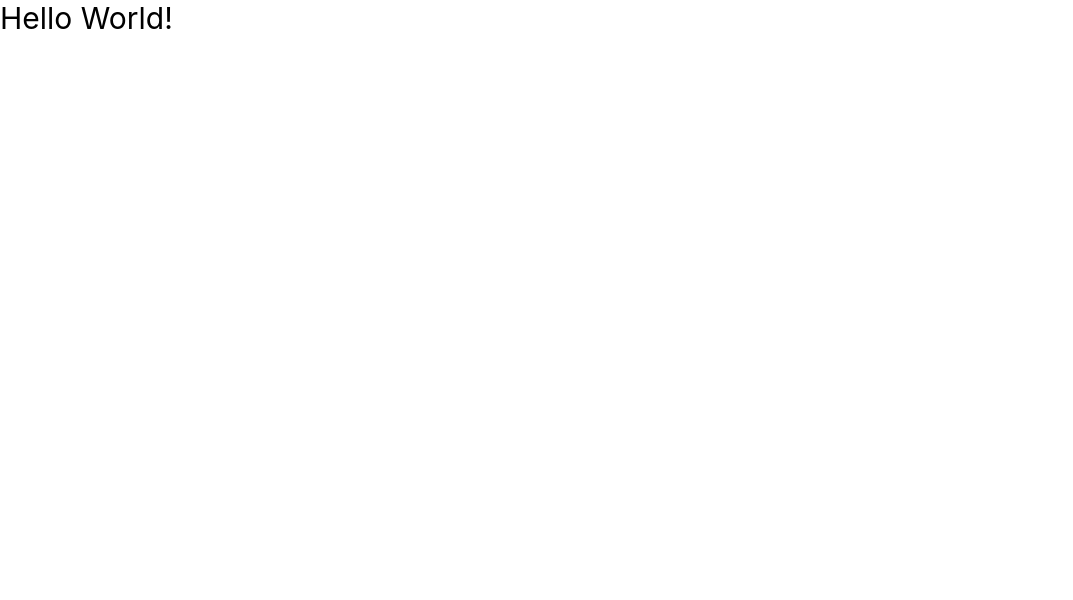
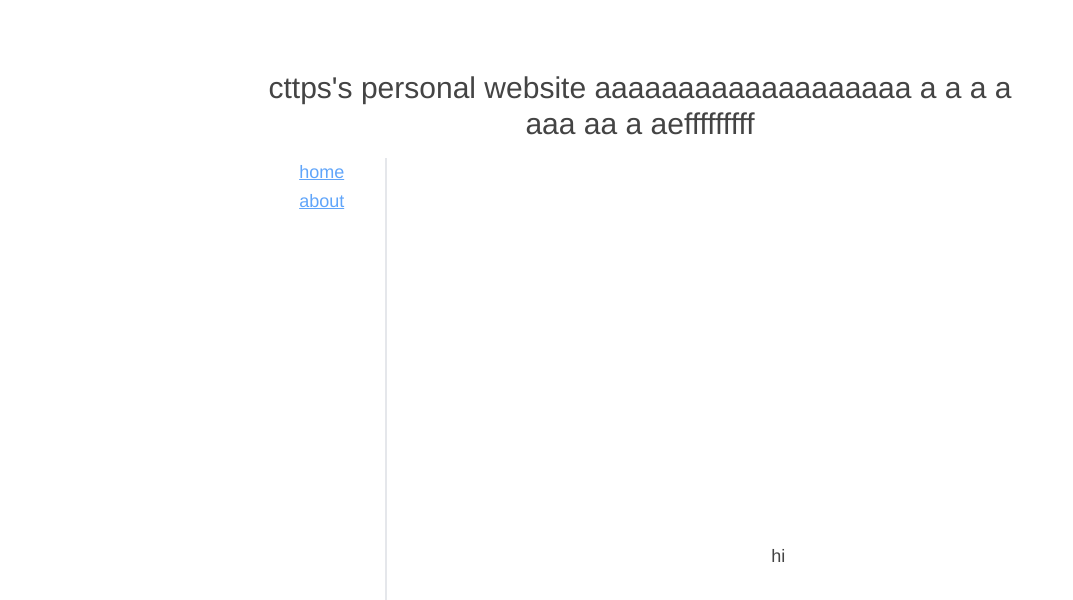
Before and after one commit to cttps/personalwebsite, a React (Create React App) app in the folder web/: page / in a window 1280 px wide. Shown: the top 600 px of the page, without its empty margins (0-1073 px from the left). Built offline with nearby package versions, Linux system fonts and the light colour scheme.

Commit message:
Add Sidebar + css+

```diff
--- a/web/src/App.tsx
+++ b/web/src/App.tsx
@@ -1,9 +1,16 @@
 import React from 'react';
+import Sidebar from './components/Sidebar';
 
 function App() {
   return (
     <div className="App">
-      <h1 className="text-3xl">Hello World!</h1>
+      <h1 className="text-3xl text-center my-4 mx-2">cttps's personal website aaaaaaaaaaaaaaaaaaa a a a a  aaa aa a aefffffffff</h1>
+      <div className='grid grid-cols-12 divide-x-2'>
+        < Sidebar />
+        <div className='w-full col-span-10 text-center'>
+          <p className='m-96'>hi</p>
+        </div>
+      </div>
     </div>
   );
 }
--- /dev/null
+++ b/web/src/components/Sidebar.tsx
@@ -0,0 +1,11 @@
+
+
+export default function App() {
+    return (
+        <div className="col-span-2 text-center">
+            <a href="/home">home</a>
+            <br />
+            <a href="/about">about</a>
+        </div>
+    );
+  }
--- a/web/src/styles/index.css
+++ b/web/src/styles/index.css
@@ -4,13 +4,26 @@
 @tailwind components;
 @tailwind utilities;
 
+
 body {
-  margin: 0;
-  font-family: -apple-system, BlinkMacSystemFont, 'Segoe UI', 'Roboto', 'Oxygen',
-    'Ubuntu', 'Cantarell', 'Fira Sans', 'Droid Sans', 'Helvetica Neue',
-    sans-serif;
+  margin: 2em auto;
+  max-width: 800px;
+  line-height: 1.6;
+  font-size: 18px;
+  color: #444;
+  padding: 1em;
+  font-family: 'Helvetica', 'Arial', sans-serif;
   -webkit-font-smoothing: antialiased;
   -moz-osx-font-smoothing: grayscale;
+}
+
+a {
+  @apply text-blue-400 underline
+  /* color: #00a2e7; */
+}
+
+h1,h2,h3 {
+  line-height: 1.2
 }
 
 code {
```
Also changed, not shown: 1 other file (tests, documents, lock files or other folders).
